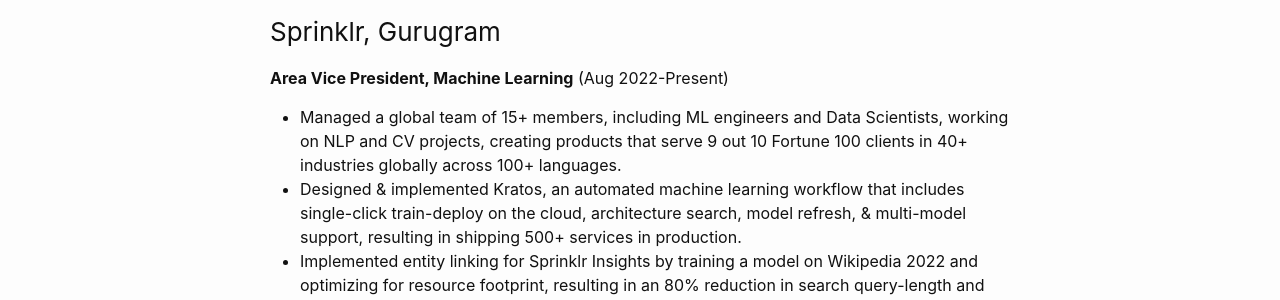
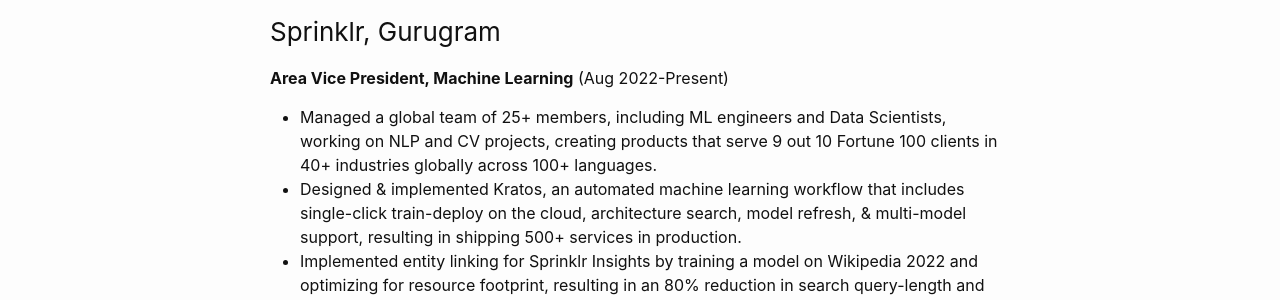
Before and after one commit to rtjamidar/rtjamidar.github.io, a Jekyll site: the page built from resume.md, in a window 1280 px wide. Shown: the part 402-702 px from the top of the page. Built offline with Jekyll 4.4.1, drawn with Linux system fonts in a browser that asks for light colours.

Commit message:
fix team size

```diff
--- a/resume.md
+++ b/resume.md
@@ -12,7 +12,7 @@ permalink: /resume/
 ## Work Experience
 ### Sprinklr, Gurugram
 **Area Vice President, Machine Learning** (Aug 2022-Present)
-* Managed a global team of 15+ members, including ML engineers and Data Scientists, working on NLP and CV projects, creating products that serve 9 out 10 Fortune 100 clients in 40+ industries globally across 100+ languages.
+* Managed a global team of 25+ members, including ML engineers and Data Scientists, working on NLP and CV projects, creating products that serve 9 out 10 Fortune 100 clients in 40+ industries globally across 100+ languages.
 * Designed & implemented Kratos, an automated machine learning workflow that includes single-click train-deploy on the cloud, architecture search, model refresh, & multi-model support, resulting in shipping 500+ services in production.
 * Implemented entity linking for Sprinklr Insights by training a model on Wikipedia 2022 and optimizing for resource footprint, resulting in an 80% reduction in search query-length and 15% increase in entity detection f1 score.
 * Designed & implemented Agent Quality Management solution for companies like Dell, Samsung, includes arrays of text/token-based classification models, resulting in a million-dollar revenue.
```
